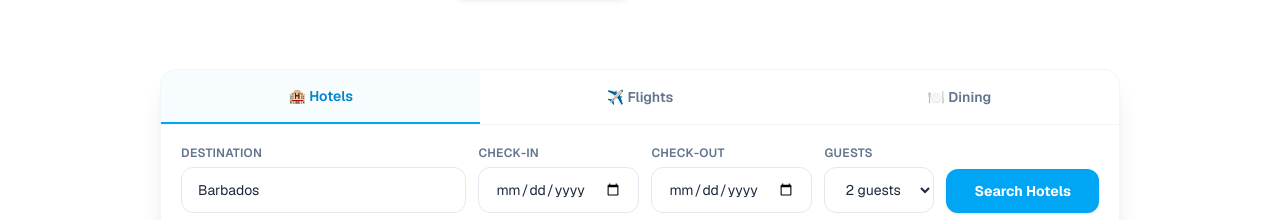
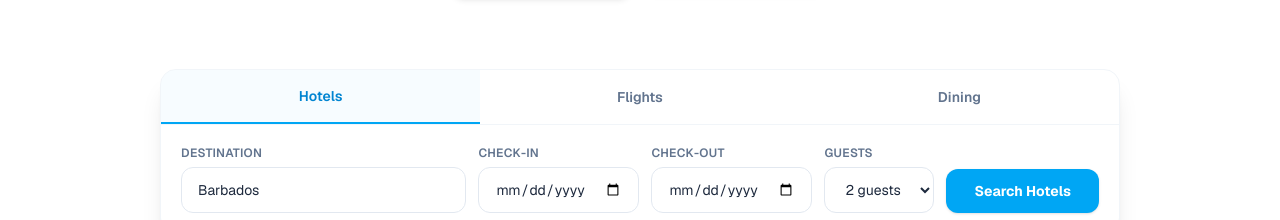
Before and after one commit to MrWest/directivsys-travel, a Next.js app: page / in a window 1280 px wide. Shown: the part 723-943 px from the top of the page. Built offline with nearby package versions, Linux system fonts and the light colour scheme.

Commit message:
fix: remove emoji icons from search tabs for cleaner, professional look

```diff
--- a/app/page.tsx
+++ b/app/page.tsx
@@ -135,14 +135,13 @@ export default function HomePage() {
               <button
                 key={tab}
                 onClick={() => setSearchTab(tab)}
-                className={`flex-1 py-4 text-sm font-semibold capitalize transition-colors flex items-center justify-center gap-2 ${
+                className={`flex-1 py-4 text-sm font-semibold capitalize transition-colors ${
                   searchTab === tab
                     ? "text-sky-600 border-b-2 border-sky-500 bg-sky-50/50"
                     : "text-slate-500 hover:text-slate-700 hover:bg-slate-50"
                 }`}
               >
-                {tab === "hotels" ? "🏨" : tab === "flights" ? "✈️" : "🍽️"}
-                {" "}{tab.charAt(0).toUpperCase() + tab.slice(1)}
+                {tab.charAt(0).toUpperCase() + tab.slice(1)}
               </button>
             ))}
           </div>
```
